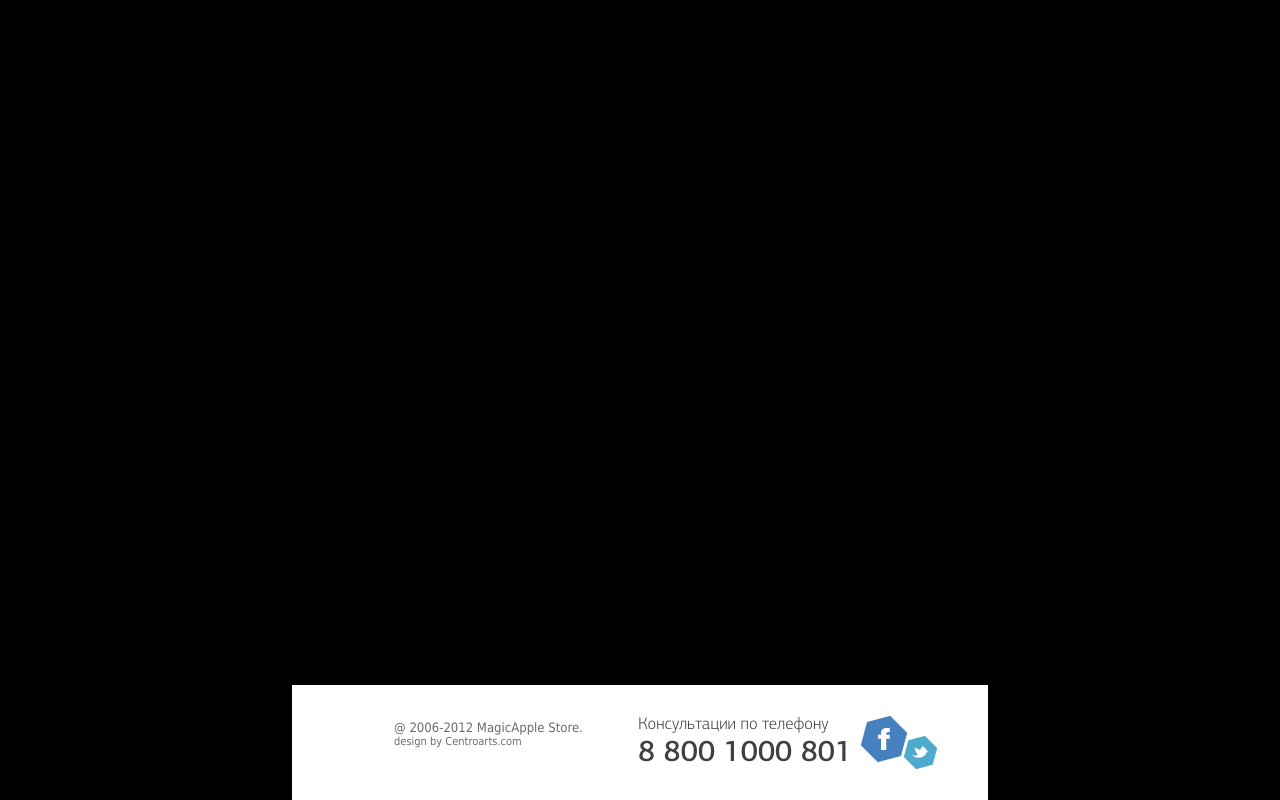
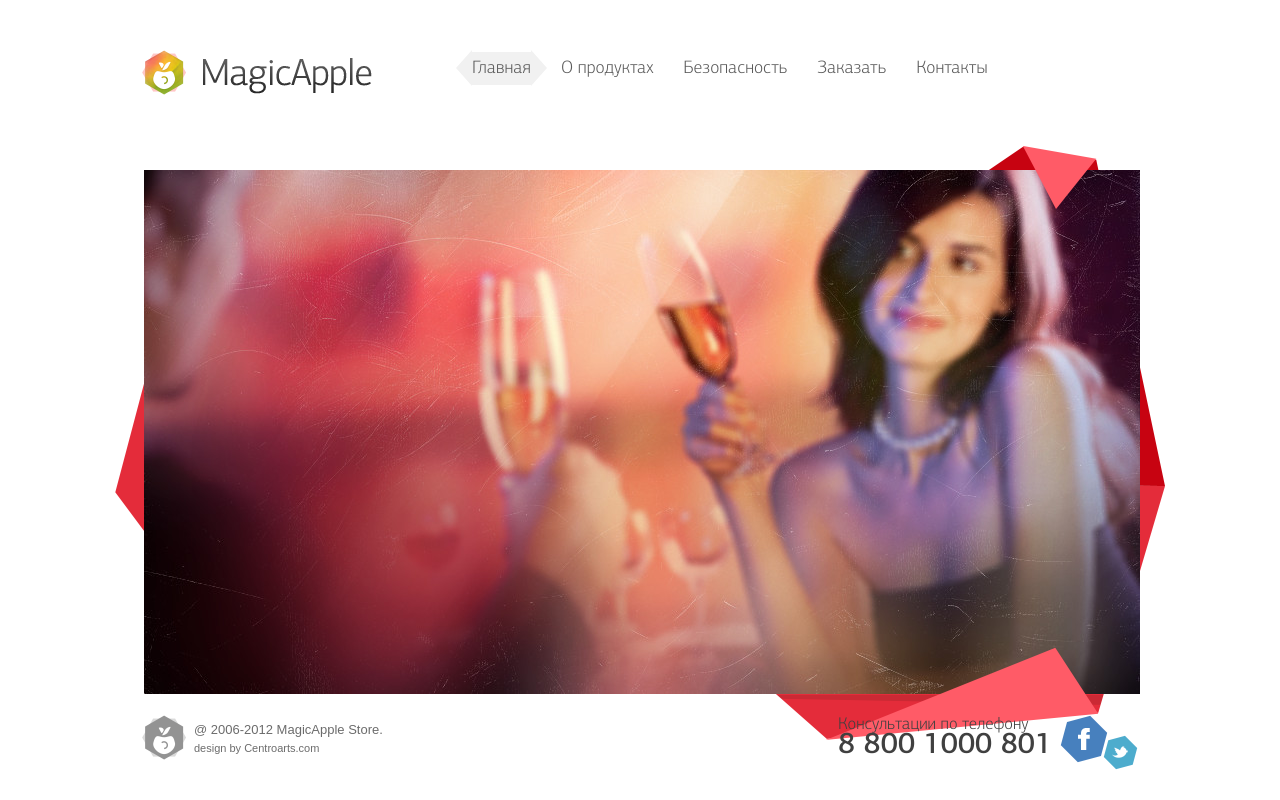
Before and after one commit to stsishkou/Mockup_2_SliderLayout, a plain HTML site: page index.html in a window 1280 px wide. Drawn offline with Linux system fonts and the light colour scheme.

Commit message:
add slider without arrows

```diff
--- /dev/null
+++ b/css/footer.css
@@ -0,0 +1,46 @@
+footer {
+  width: 996px;
+  position: fixed;
+  bottom: 0;
+  padding-top: 30px;
+  padding-bottom: 30px;
+}
+
+.logo_apple_copy {
+  height: 40px;
+  float: left;
+  display: inline-block;
+  background: url(../img/logo_apple.png) no-repeat;
+  font-family: Tahoma, sans-serif;
+  padding-left: 52px;
+  padding-top: 5px;
+  color: rgb(108, 108, 108);
+  line-height: 1.2em;
+}
+
+.logo_apple_copy_above {
+  font-size: 13px;
+}
+
+.logo_apple_copy_below {
+  font-size: 11px;
+}
+
+.consult {
+  height: 55px;
+  width: 300px;
+  float: right;
+  background: url(../img/fb.png) 88% top no-repeat, url(../img/twitter.png) right bottom no-repeat;
+  color: rgb(64, 64, 64);
+  line-height: 1.3em;
+}
+
+.consult_above {
+  font-family: PF-Agora-Sans-Pro-Light;
+  font-size: 17px;
+}
+
+.consult_below {
+  font-family: PF-Agora-Sans-Pro-Medium;
+  font-size: 30px;
+}
--- /dev/null
+++ b/css/navigation.css
@@ -0,0 +1,80 @@
+header.center {
+  width: 996px;
+  padding-top: 50px;
+  padding-bottom: 50px;
+}
+
+header > a {
+  background-color: green;
+  display: inline-block;
+  width: 230px;
+  height: 45px;
+  background: url(../img/logo.png) no-repeat;
+  background-size: 230px 45px;
+  margin-right: 100px;
+  float: left;
+}
+
+nav.navigate {}
+
+nav.navigate > a,
+nav.navigate > a:link,
+nav.navigate > a:visited,
+nav.navigate > a:hover,
+nav.navigate > a.active {
+  text-decoration: none;
+  float: left;
+  margin-right: 30px;
+  font-family: PF-Agora-Sans-Pro-Light;
+  position: relative;
+  color: rgb(90, 90, 90);
+  font-size: 18px;
+  padding-top: 7px;
+  padding-bottom: 7px;
+}
+
+nav.navigate > a.active > span {
+  background-color: #f1f1f1;
+  font-family: inherit;
+  padding-top: 7px;
+  padding-bottom: 7px;
+}
+
+
+nav.navigate > a.active > span:before {
+  width: 0;
+  height: 0;
+  content: '';
+  border-top: 18px solid transparent;
+  border-right: 16px solid #f1f1f1;
+  border-bottom: 18px solid transparent;
+  position: absolute;
+  top: 0px;
+  left: -16px;
+}
+
+
+nav.navigate > a.active > span:after {
+  width: 0;
+  height: 0;
+  content: '';
+  border-top: 18px solid transparent;
+  border-left: 16px solid #f1f1f1;
+  border-bottom: 18px solid transparent;
+  position: absolute;
+  top: 0px;
+  right: -16px;
+}
+
+
+nav.navigate > a:hover:after {
+  content: '';
+  width: 0;
+  height: 0;
+  border-top: 3px solid transparent;
+  border-left: 5px solid black;
+  border-bottom: 3px solid transparent;
+  transform: rotate(80deg);
+  position: absolute;
+  top: -3px;
+}
--- /dev/null
+++ b/css/slider.css
@@ -0,0 +1,44 @@
+.slider {
+  position: absolute;
+  width: 1050px;
+  height: 594px;
+  background: url(../img/loveis.png) center center no-repeat;
+}
+
+.slides {
+  height: 100%;
+  width: 100%;
+}
+
+.slides li {
+  list-style: none;
+}
+
+li.active {
+  position: relative;
+  top: 50%;
+  left: 50%;
+  width: 100px;
+  height: 100px;
+  background-color: #fff;
+}
+
+.slide img {
+  position: absolute;
+  width: 996px;
+  height: 524px;
+  margin-left: -496px;
+  margin-top: -272px;
+
+}
+
+.slider:after {
+  content: '';
+  position: absolute;
+  top: 0;
+  right: 66px;
+  width: 274px;
+  height: 595px;
+
+  background: url(../img/leaf.png) no-repeat;
+}
--- a/css/style.css
+++ b/css/style.css
@@ -1,58 +1,22 @@
 * {
   margin: 0;
   padding: 0;
+  font-family: Arial, sans-serif;
 }
 
 body {
-  background-color: black;
+/*  background-color: black;*/
 }
 
-footer {
-  /*  996 x 105 */
-  width: 596px;
-  position: fixed;
-  bottom: 0;
+.center {
+/*  background-color: white;*/
+  margin: 0 auto;
   left: 0;
   right: 0;
-  margin: 0 auto;
-  background-color: white;
-  padding: 30px 50px ;
 }
 
-.logo_apple_copy {
-  height: 40px;
-  float: left;
-  display: inline-block;
-  background: url(img/logo_apple.png) no-repeat;
-  font-family: Tahoma, sans-serif;
-  padding-left: 52px;
-  padding-top: 5px;
-  color: rgb(108, 108, 108);
+.clearfix:after {
+  content: '';
+  display: block;
+  clear: both;
 }
-
-.logo_apple_copy_above {
-  font-size: 13px;
-}
-
-.logo_apple_copy_below {
-  font-size: 11px;
-}
-
-.consult {
-  height: 55px;
-  width: 300px;
-  float: right;
-  background: url(../img/fb.png) 88% top no-repeat, url(../img/twitter.png) right bottom no-repeat;
-  font-family: Arial, sans-serif;
-  color: rgb(64, 64, 64);
-}
-
-.consult_above {
-  font-family: PF-Agora-Sans-Pro-Light;
-  font-size: 17px;
-}
-
-.consult_below {
-  font-family: PF-Agora-Sans-Pro-Medium;
-  font-size: 30px;
-}
--- a/index.html
+++ b/index.html
@@ -5,34 +5,43 @@
   <meta charset="UTF-8">
   <title>Slider</title>
   <link rel="stylesheet" href="css/style.css">
+  <link rel="stylesheet" href="css/navigation.css">
+  <link rel="stylesheet" href="css/slider.css">
+  <link rel="stylesheet" href="css/footer.css">
 </head>
 
 <body>
-  <header>
-    <nav>
+
+  <header class="center clearfix">
     <a href="#"></a>
-    <a href="#"></a>
-    <a href="#"></a>
-    <a href="#"></a>
-    <a href="#"></a>
+    <nav class="navigate">
+      <a href="#" class="active"><span>Главная</span></a>
+      <a href="#">О продуктах</a>
+      <a href="#">Безопасность</a>
+      <a href="#">Заказать</a>
+      <a href="#">Контакты</a>
     </nav>
   </header>
 
 
 
+  <div class="slider center">
+    <!--  controls left right pseudo after before  -->
+
+<!--   before element slides background with triangles-->
+    <ul class="slides">
+      <li class="slide active"><img src="img/slide-1.jpg"></li>
+      <li class="slide"></li>
+      <li class="slide"></li>
+      <li class="slide"></li>
+      <li class="slide"></li>
+    </ul>
+<!--    after element background with triangles-->
+
+  </div>
 
 
-
-
-
-
-
-
-
-
-
-
-  <footer>
+  <footer class="center">
     <div class="logo_apple_copy">
       <div class="logo_apple_copy_above">@ 2006-2012 MagicApple Store.</div>
       <div class="logo_apple_copy_below">design by Centroarts.com</div>
```
Also changed, not shown: img/leaf.png (added), img/leaf_above.png (added), img/leaf_bottom.png (added), img/logo.png (added), img/loveis.png (added), img/slide-1.jpg (added), mockup/pfagorasanspro-light.ttf (added), mockup/pfagorasanspro-medium.ttf (added).
